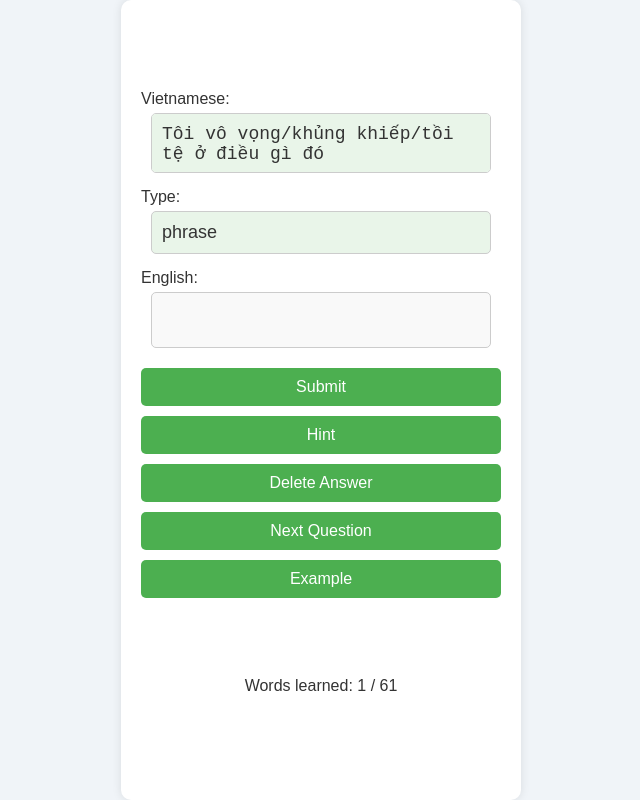
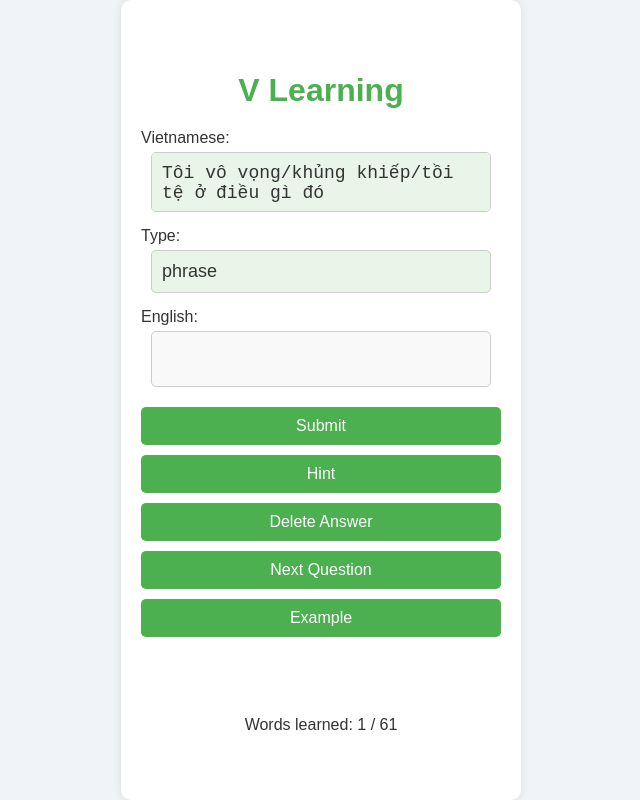
Before and after one commit to chinguyenthien/fhgfyhgyhghdfgyhg8897987987987, a plain HTML site: page index.html in a window 1280 px wide. Shown: the whole page, without its empty margins (319-959 px from the left). Drawn offline with Linux system fonts and the light colour scheme.

Commit message:
Update index.html

```diff
--- a/index.html
+++ b/index.html
@@ -8,7 +8,7 @@
 </head>
 <body>
     <div class="container">
-
+       <h1>V Learning</h1>
         <div class="input-group">
             <label for="vn">Vietnamese:</label>
             <textarea id="vn" readonly></textarea>
```
